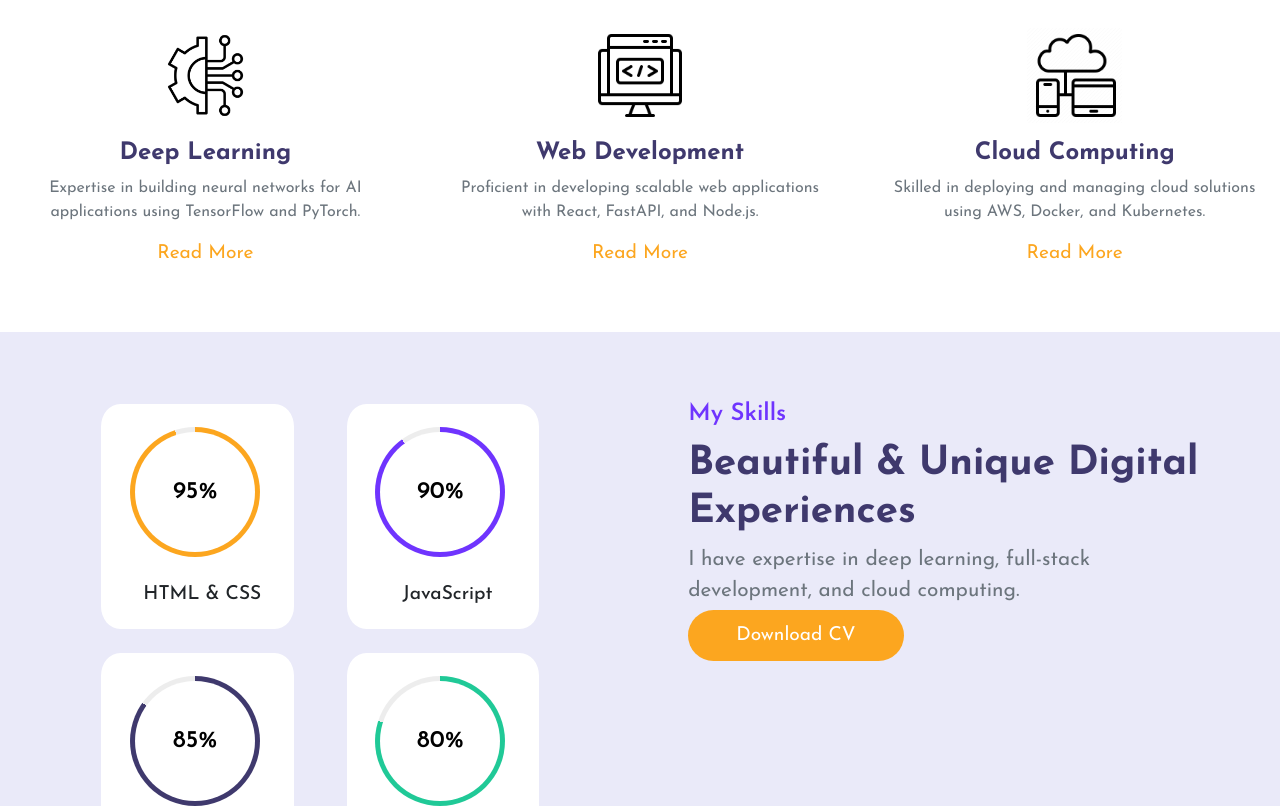
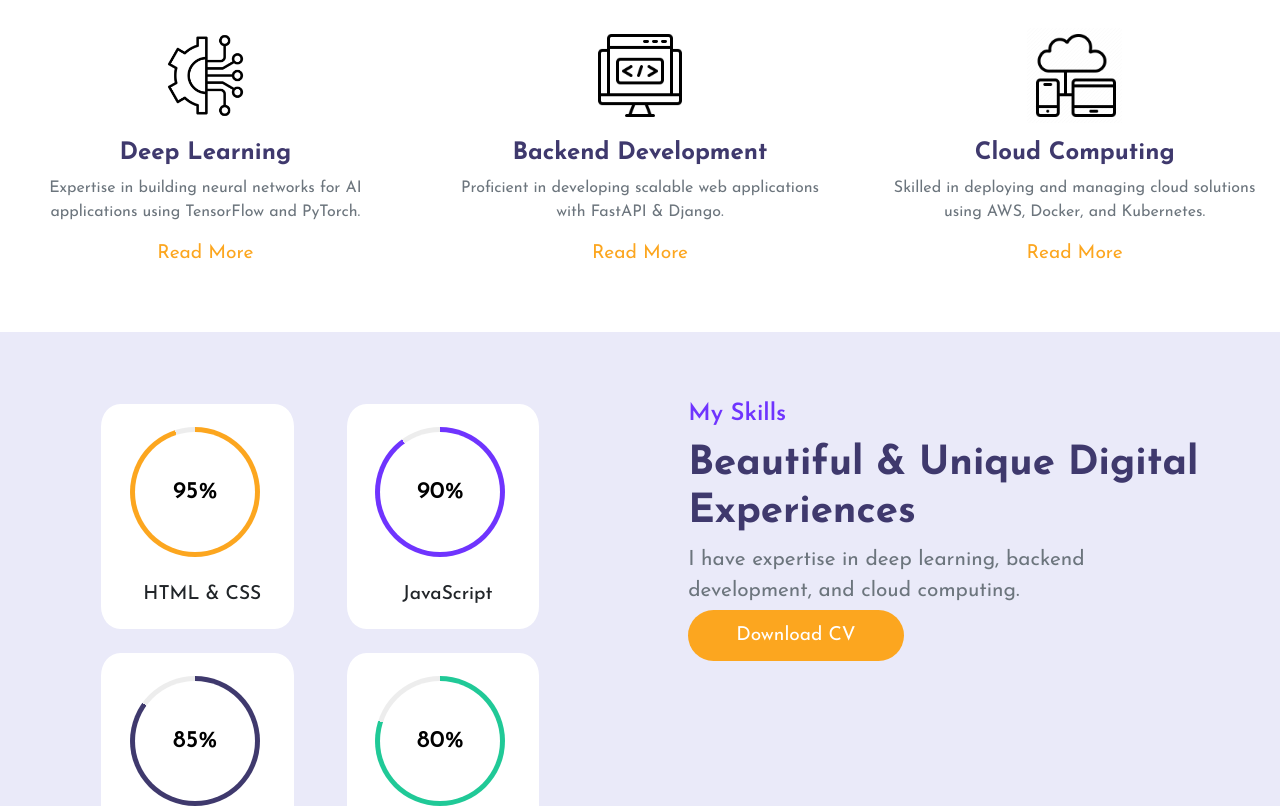
Before and after one commit to nvrcode90/nvrcode90, a plain HTML site: page index.html in a window 1280 px wide. Shown: the part 720-1526 px from the top of the page. Drawn offline with nearby package versions, Linux system fonts and the light colour scheme.

Commit message:
Update index.html

```diff
--- a/index.html
+++ b/index.html
@@ -143,9 +143,9 @@
               />
             </div>
             <div class="content mt-3">
-              <h4>Web Development</h4>
+              <h4>Backend Development</h4>
               <p class="text-muted">
-                Proficient in developing scalable web applications with React, FastAPI, and Node.js.
+                Proficient in developing scalable web applications with FastAPI & Django.
               </p>
               <a href="" class="link">Read More</a>
             </div>
@@ -187,7 +187,7 @@
           <small>My Skills</small>
           <h3>Beautiful & Unique Digital Experiences</h3>
           <p class="text-muted">
-            I have expertise in deep learning, full-stack development, and cloud computing.
+            I have expertise in deep learning, backend development, and cloud computing.
           </p>
             <a href="Resume.pdf" download="Resume.pdf" class="c-btn h-btn mt-3 py-3 px-5 rounded-pill"
               style="text-decoration: none;color: #fff;">
```
